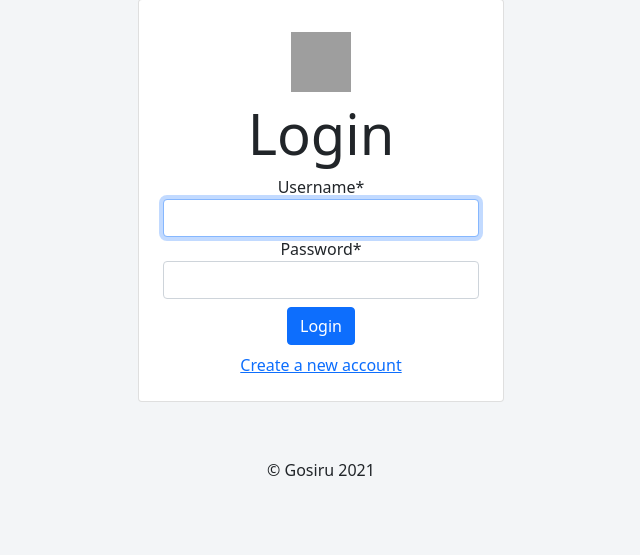
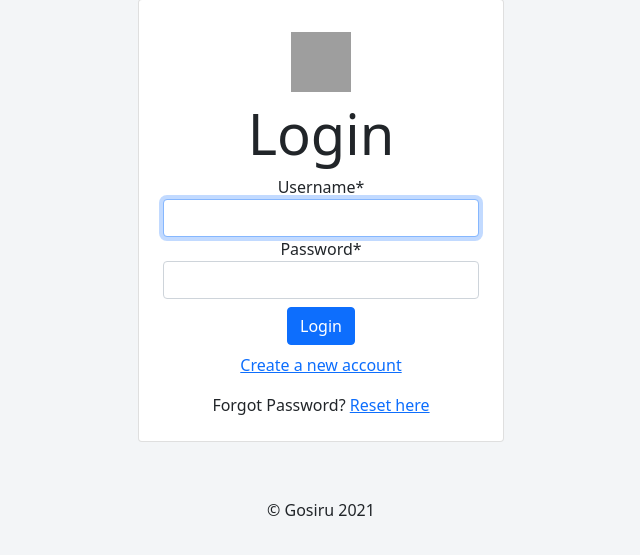
Before and after one commit to samstill/gosirudjango, a Django app: page /auth/login/ in a window 1280 px wide. Shown: the part 57-612 px from the top of the page, without its empty margins (319-959 px from the left). Run offline with Django 3.2, Linux system fonts and the light colour scheme; some libraries are stand-ins or nearby versions; grey boxes are pictures that could not be loaded.

```diff
--- a/templates/main/home.html
+++ b/templates/main/home.html
@@ -7,5 +7,10 @@
 
 {% block body %}
     <h1> Gosiru </h1>
+
+    welcome {{user.first_name}} {{user.last_name}}
+    {{user.email}}
+    {{user.mobile_number}}
+
     <p><a href="{% url 'logout' %}">Log Out</a></p>
 {% endblock body %}
--- a/templates/registration/login.html
+++ b/templates/registration/login.html
@@ -17,9 +17,22 @@
                         </div>
                         {% csrf_token %}
                           {{ form|crispy }}
+                        <!-- <div class="alert alert-danger" role="alert">
+                            {{form.errors}}
+                        </div>
+                        <div class="m-3">
+                            {{ form.username }}
+                        </div>
+                        <div class="m-3">
+                            {{ form.password }}
+                        </div> -->
                     <button type="submit" name="login" class="btn btn-primary m-2">Login</button>
                    <p>
-                    <a href="#" class="text-center card-link">Create a new account</a>
+                    <a href="{% url 'signup' %}" class="text-center card-link">Create a new account</a>
+                   </p>
+                   <p>
+                    Forgot Password?
+                    <a href="{% url 'password_reset' %}" class="text-center card-link">Reset here</a>
                    </p>
                     </form>
                 </div>
--- a/templates/signup.html
+++ b/templates/signup.html
@@ -20,7 +20,7 @@
                           {{ form|crispy }}
                     <button type="submit" name="Signup" class="btn btn-primary m-2">Signup</button>
                     <p>
-                        Already Have An Account <a href="#" class="text-center card-link">Login Here!</a>
+                        Already Have An Account <a href="{% url 'login' %}" class="text-center card-link">Login Here!</a>
                     </p>
                     </form>
                 </div>
--- a/users/admin.py
+++ b/users/admin.py
@@ -10,7 +10,7 @@ class UsersAdmin(UserAdmin):
     add_form = UsersCreationForm
     form = UsersChangeForm
     model = Users
-    list_display = ["email"]
+    list_display = ['username',"email", 'is_verified']
 
 
 admin.site.register(Users, UsersAdmin)
--- a/users/forms.py
+++ b/users/forms.py
@@ -1,9 +1,13 @@
 from django.contrib.auth.forms import UserChangeForm, UserCreationForm
 from django.contrib.auth import get_user_model
+from django import forms
+from phonenumber_field.formfields import PhoneNumberField
+from phonenumber_field.widgets import PhoneNumberPrefixWidget
 
 
 
 class UsersCreationForm(UserCreationForm):
+    mobile_number = PhoneNumberField(widget=PhoneNumberPrefixWidget(initial='IN'))
     class Meta:
         model = get_user_model()
         fields = ("username","email", "mobile_number")
--- a/users/models.py
+++ b/users/models.py
@@ -2,6 +2,7 @@ from django.db import models
 from django.contrib.auth.models import AbstractUser
 from phonenumber_field.modelfields import PhoneNumberField
 from phonenumber_field.widgets import PhoneNumberPrefixWidget
+from django import forms
 
 
 # Create your models here.
```
Also changed, not shown: users/migrations/0006_users_is_verified.py (added).
